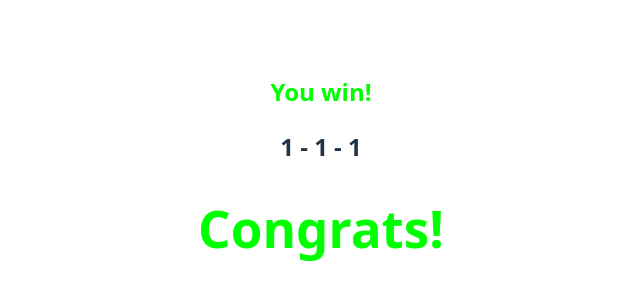
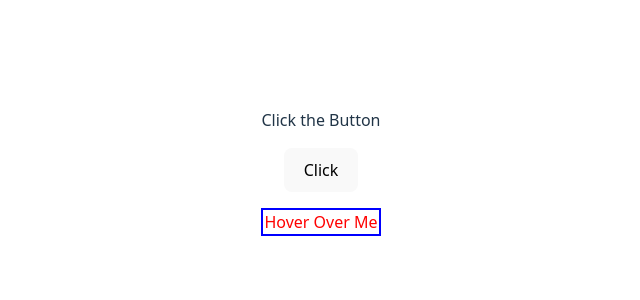
Before and after one commit to TetianaTalebi/my_react_vite_app_2, a React (Vite) app in the folder my_react_vite_app_2/: page / in a window 1280 px wide. Shown: the part 228-528 px from the top of the page, without its empty margins (319-959 px from the left). Built offline with nearby package versions, Linux system fonts and the light colour scheme.

Commit message:
Create "Clicker" component

```diff
--- a/my_react_vite_app_2/src/App.jsx
+++ b/my_react_vite_app_2/src/App.jsx
@@ -1,12 +1,12 @@
 import './App.css'
-import SlotMachine from './SlotMachine'
+import Clicker from './Clicker'
 
 function App() {
 
 
   return (
     <>
-      <SlotMachine />
+      <Clicker />
     </>
   )
 }
--- /dev/null
+++ b/my_react_vite_app_2/src/Clicker.jsx
@@ -0,0 +1,23 @@
+function Clicker(){
+
+    function handleClick(){
+        console.log("Clicked the button");
+    }
+
+    function handleHover(){
+        console.log("Hovered");
+    }
+
+    return (
+        <div>
+            <p>Click the Button</p>
+
+            <button onClick={handleClick}>Click</button>
+
+            <p style={{color: "red", border: "2px solid blue"}} onMouseOver={handleHover}>Hover Over Me</p>
+        </div>
+    )
+
+}
+
+export default Clicker
```
